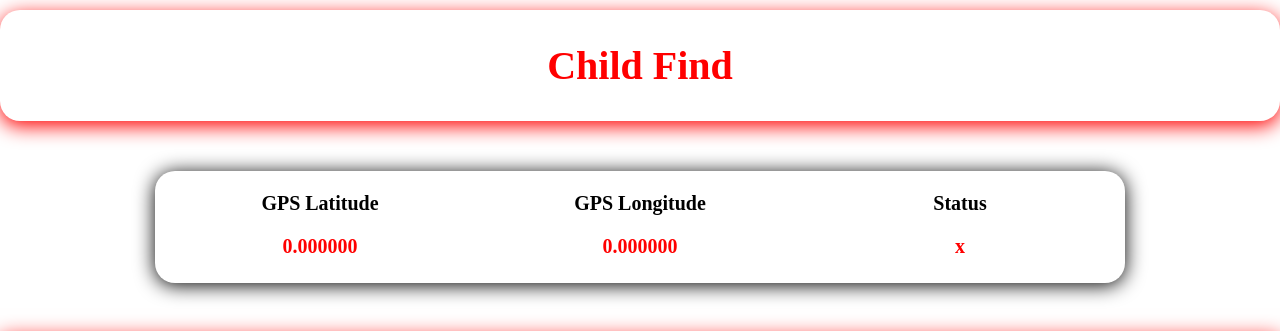
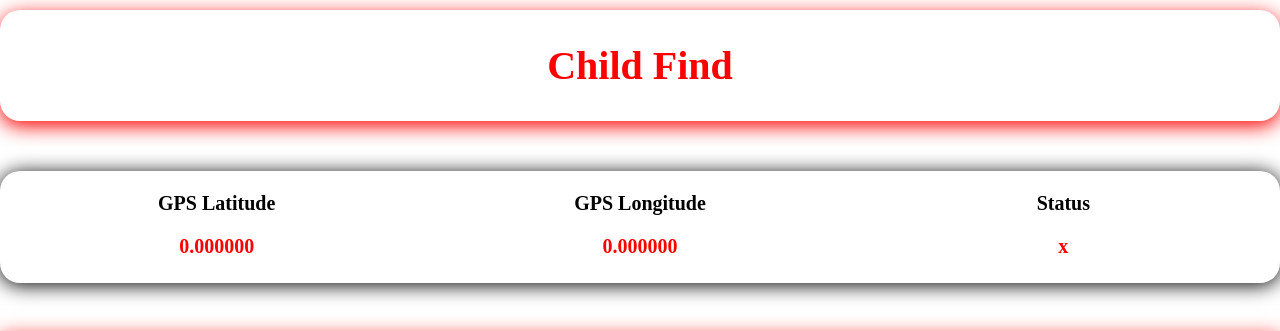
Before and after one commit to InvetionlandTR/ChildFind, a plain HTML site: page index.html in a window 1280 px wide. Shown: the top 331 px of the page. Drawn offline with Linux system fonts and the light colour scheme; some packages are replaced by stand-ins of ours; no server answers; grey boxes are pictures that could not be loaded.

Commit message:
modified:   style.css

```diff
--- a/style.css
+++ b/style.css
@@ -40,7 +40,7 @@ h1 {
   .data-container{
     display: flex;
     justify-content: space-between;
-    width: 75%;
+    width: auto;
     margin: 50px auto;
     padding: 5px;
     background-color: #FFF;
```
